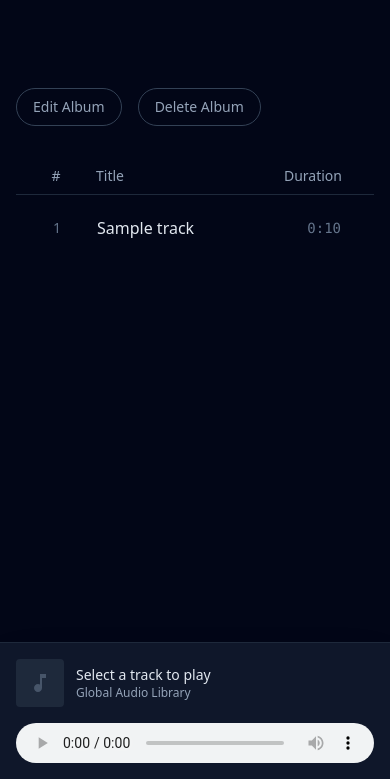
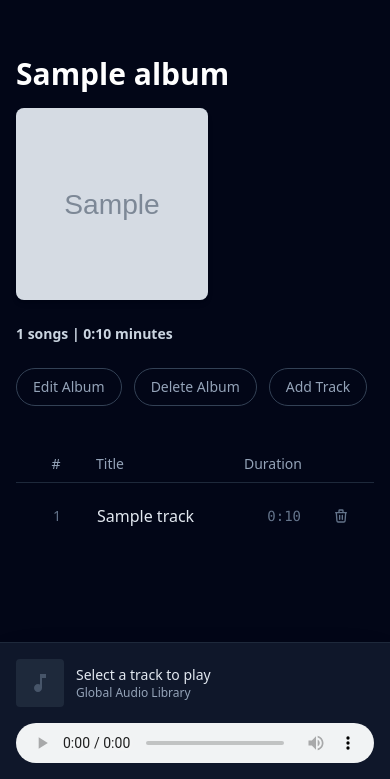
Before and after one commit to sargoth/musicPlayer, a Django app: page /albums/1/ in a window 390 px wide. Shown: the part 65-844 px from the top of the page. Run offline with Django 5.2, Linux system fonts and the light colour scheme; tables that the repository leaves empty hold one stand-in row (values such as "Sample post"); grey boxes marked "Sample" are stand-in pictures; some libraries are stand-ins or nearby versions.

Commit message:
1. Added track addition and deletion functionality. 2. Updated album details page visually.

```diff
--- a/catalog/urls.py
+++ b/catalog/urls.py
@@ -5,7 +5,7 @@ from catalog import views
 app_name = 'catalog'
 
 urlpatterns = [
-    path('', views.home_view, name='home'),
+    # path('', views.home_view, name='home'),
     path('artists/', include([
         path('', views.list_all_artists_view, name='list_artists'),
         path('create/', views.create_artist_view, name='create_artist'),
--- a/catalog/views.py
+++ b/catalog/views.py
@@ -4,23 +4,6 @@ from django.shortcuts import render, get_object_or_404, redirect
 from catalog.forms import CreateAlbumForm, CreateArtistForm
 from catalog.models import Album, Artist
 from tracks.models import Track
-
-
-def home_view(request: HttpRequest) -> HttpResponse:
-    recent_albums = Album.objects.select_related("artist").all()[:4]
-    popular_tracks = Track.objects.select_related(
-        "album",
-        "album__artist"
-    ).order_by(
-        "-times_played"
-    )[:4]
-
-    context = {
-        "recent_albums": recent_albums,
-        "popular_tracks": popular_tracks
-    }
-
-    return render(request, "catalog/home.html", context)
 
 
 def list_all_artists_view(request: HttpRequest) -> HttpResponse:
--- a/musicPlayer/urls.py
+++ b/musicPlayer/urls.py
@@ -1,23 +1,11 @@
-"""
-URL configuration for musicPlayer project.
-
-The `urlpatterns` list routes URLs to views. For more information please see:
-    https://docs.djangoproject.com/en/6.1/topics/http/urls/
-Examples:
-Function views
-    1. Add an import:  from my_app import views
-    2. Add a URL to urlpatterns:  path('', views.home, name='home')
-Class-based views
-    1. Add an import:  from other_app.views import Home
-    2. Add a URL to urlpatterns:  path('', Home.as_view(), name='home')
-Including another URLconf
-    1. Import the include() function: from django.urls import include, path
-    2. Add a URL to urlpatterns:  path('blog/', include('blog.urls'))
-"""
 from django.contrib import admin
 from django.urls import path, include
 
+from musicPlayer import views
+
 urlpatterns = [
     path('admin/', admin.site.urls),
+    path('', views.home_view, name='home'),
     path('', include('catalog.urls')),
+    path('', include('tracks.urls'))
 ]
--- a/templates/base.html
+++ b/templates/base.html
@@ -13,8 +13,11 @@
 <!-- Top Navigation Bar -->
 <header class="bg-slate-900 border-b border-slate-800 sticky top-0 z-40">
     <div class="max-w-7xl mx-auto px-4 sm:px-6 lg:px-8 h-16 flex items-center justify-between">
-            <a href="{% url 'catalog:home' %}" class="flex items-center gap-2 font-bold text-xl text-indigo-400 hover:text-indigo-300 transition">
-                <svg class="w-6 h-6" fill="currentColor" viewBox="0 0 24 24"><path d="M12 3v10.55c-.59-.34-1.27-.55-2-.55-2.21 0-4 1.79-4 4s1.79 4 4 4 4-1.79 4-4V7h4V3h-6z"/></svg>
+        <a href="{% url 'home' %}"
+           class="flex items-center gap-2 font-bold text-xl text-indigo-400 hover:text-indigo-300 transition">
+            <svg class="w-6 h-6" fill="currentColor" viewBox="0 0 24 24">
+                <path d="M12 3v10.55c-.59-.34-1.27-.55-2-.55-2.21 0-4 1.79-4 4s1.79 4 4 4 4-1.79 4-4V7h4V3h-6z"/>
+            </svg>
             <span>musicPlayer</span>
         </a>
 
@@ -33,13 +36,17 @@
 </main>
 
 <!-- Fixed Bottom Audio Player -->
-    <div id="global-music-player" data-turbo-permanent class="fixed bottom-0 left-0 right-0 z-50 bg-slate-900 border-t border-slate-800 p-4 shadow-2xl">
+<div id="global-music-player" data-turbo-permanent
+     class="fixed bottom-0 left-0 right-0 z-50 bg-slate-900 border-t border-slate-800 p-4 shadow-2xl">
     <div class="max-w-7xl mx-auto flex flex-col md:flex-row items-center justify-between gap-4">
 
         <!-- Now Playing Meta -->
         <div class="flex items-center gap-3 w-full md:w-1/4">
-                <div id="player-cover" class="w-12 h-12 bg-slate-800 rounded flex items-center justify-center overflow-hidden">
-                    <svg class="w-6 h-6 text-slate-600" fill="currentColor" viewBox="0 0 24 24"><path d="M12 3v10.55c-.59-.34-1.27-.55-2-.55-2.21 0-4 1.79-4 4s1.79 4 4 4 4-1.79 4-4V7h4V3h-6z"/></svg>
+            <div id="player-cover"
+                 class="w-12 h-12 bg-slate-800 rounded flex items-center justify-center overflow-hidden">
+                <svg class="w-6 h-6 text-slate-600" fill="currentColor" viewBox="0 0 24 24">
+                    <path d="M12 3v10.55c-.59-.34-1.27-.55-2-.55-2.21 0-4 1.79-4 4s1.79 4 4 4 4-1.79 4-4V7h4V3h-6z"/>
+                </svg>
             </div>
             <div class="truncate">
                 <div id="player-title" class="font-medium text-sm text-slate-200 truncate">Select a track to play</div>
@@ -81,10 +88,40 @@
         audio.src = audioUrl;
 
         // 3. Play the audio and catch any AbortErrors gracefully
-            audio.play().catch(function(error) {
+        audio.play().catch(function (error) {
             console.warn("Playback interrupted or waiting for user interaction:", error);
         });
     }
 </script>
+<script>
+    document.addEventListener('turbo:load', function () {
+
+        const urlInput = document.getElementById('id_track_url');
+        const durationInput = document.getElementById('id_duration_in_seconds');
+
+        if (urlInput && durationInput) {
+
+            urlInput.addEventListener('input', function () {
+                const audioUrl = this.value.trim();
+
+                if (audioUrl) {
+                    const tempAudio = new Audio();
+
+                    tempAudio.addEventListener('loadedmetadata', function () {
+                        durationInput.value = Math.round(tempAudio.duration);
+                    });
+
+                    tempAudio.addEventListener('error', function () {
+                        console.error("Failed to load metadata.");
+                    });
+
+                    tempAudio.src = audioUrl;
+                } else {
+                    durationInput.value = "";
+                }
+            });
+        }
+    });
+</script>
 </body>
 </html>
--- a/templates/catalog/album_detail.html
+++ b/templates/catalog/album_detail.html
@@ -1,80 +1,64 @@
 {% extends 'base.html' %}
 {% block content %}
 
-<!-- Album Header Section -->
-<div class="flex flex-col md:flex-row gap-8 items-end mb-10 mt-4">
-    {% for album in albums %}
-    <!-- Album Cover -->
-    <div class="w-56 h-56 shrink-0 rounded-xl overflow-hidden shadow-2xl shadow-black/50 bg-slate-800 border border-slate-700/50">
+    <!-- Main Wrapper: Stacks vertically on small screens, side-by-side on large screens -->
+    <div class="flex flex-col lg:flex-row gap-10 mt-6">
+
+        <!-- LEFT COLUMN: Album Info & Buttons -->
+        <div class="w-full lg:w-1/3 flex flex-col items-start">
+
+            <h1 class="text-3xl font-extrabold text-white mb-4">{{ album.title }}</h1>
+
+            <div class="aspect-square w-48 rounded-lg overflow-hidden bg-slate-800 mb-6 shadow-md">
                 <img src="{{ album.cover_image_url }}"
                      alt="{{ album.title }}"
-             class="w-full h-full object-cover">
+                     class="w-48 h-48 object-cover transition duration-500 hover:scale-105">
             </div>
-
-    <!-- Album Metadata -->
-    <div class="flex flex-col">
-        <span class="text-xs font-bold uppercase tracking-widest text-indigo-400 mb-2">Album</span>
-
-        <h1 class="text-4xl md:text-6xl font-extrabold text-white mb-4 tracking-tight">
-            {{ album.title }}
-        </h1>
-
-        <div class="flex items-center gap-3 text-sm text-slate-300">
-            <!-- Optional: Artist circular avatar -->
-            <img src="{{ album.artist.image_url }}"
-                 alt="{{ album.artist.name }}"
-                 class="w-8 h-8 rounded-full object-cover border border-slate-600">
-
-            <!-- Link to artist detail (needs URL tag later) -->
-            <a href="#" class="font-bold text-white hover:text-indigo-400 hover:underline transition">
-                Artist Name Placeholder
-            </a>
-
-            <span class="text-slate-500">•</span>
-
-            <!-- Number of tracks (can use album.tracks.count) -->
-            <span class="font-medium text-slate-400">Total Tracks: {{ album.tracks.count }}</span>
-        </div>
-    </div>
-    {% endfor %}
+            <div class="flex flex-col gap-1 mb-6 text-sm text-slate-400">
+                <p>
+                    <span class="font-semibold text-slate-300">{{ tracks|length }} songs | {{ album.total_duration|default:"0:00" }} minutes</span>
+                </p>
             </div>
 
             <!-- Action Buttons -->
-<div class="flex items-center gap-4 mb-8">
-    <!-- You can wire this button later to play the first track, or leave it out -->
-{#    <button class="w-14 h-14 rounded-full bg-indigo-600 hover:bg-indigo-500 text-white flex items-center justify-center transition shadow-lg shadow-indigo-600/30">#}
-{#        <svg class="w-6 h-6 ml-1" fill="currentColor" viewBox="0 0 24 24"><path d="M8 5v14l11-7z"/></svg>#}
-{#    </button>#}
-
-    <!-- Optional Edit/Delete links for exam requirements -->
-    <a href="{% url 'catalog:edit_album' album.pk %}" class="text-slate-400 hover:text-white transition text-sm font-medium px-4 py-2 border border-slate-700 rounded-full hover:bg-slate-800">
+            <!-- Changed flex container to flex-wrap so buttons don't overflow the column -->
+            <div class="flex flex-wrap items-center gap-3">
+                <a href="{% url 'catalog:edit_album' album.pk %}"
+                   class="text-slate-400 hover:text-white transition text-sm font-medium px-4 py-2 border border-slate-700 rounded-full hover:bg-slate-800">
                     Edit Album
                 </a>
-    <a href="{% url 'catalog:delete_album' album.pk %}" class="text-slate-400 hover:text-white transition text-sm font-medium px-4 py-2 border border-slate-700 rounded-full hover:bg-slate-800">
+                <a href="{% url 'catalog:delete_album' album.pk %}"
+                   class="text-slate-400 hover:text-white transition text-sm font-medium px-4 py-2 border border-slate-700 rounded-full hover:bg-slate-800">
                     Delete Album
                 </a>
+                <a href="{% url 'tracks:create_track' %}?album={{ album.pk }}"
+                   class="text-slate-400 hover:text-white transition text-sm font-medium px-4 py-2 border border-slate-700 rounded-full hover:bg-slate-800">
+                    Add Track
+                </a>
+            </div>
         </div>
 
-<!-- Tracklist Section -->
-<div class="mt-8">
-    <!-- Table Header -->
-    <div class="grid grid-cols-[3rem_1fr_auto] gap-4 px-4 py-2 border-b border-slate-800 text-sm text-slate-400 font-medium mb-2">
+        <!-- RIGHT COLUMN: Tracklist -->
+        <div class="w-full lg:w-2/3">
+            <!-- Table Header (Updated Grid: 4 columns) -->
+            <div class="grid grid-cols-[3rem_1fr_auto_2rem] gap-4 px-4 py-2 border-b border-slate-800 text-sm text-slate-400 font-medium mb-2">
                 <div class="text-center">#</div>
                 <div>Title</div>
-        <div class="pr-4">Duration</div>
+                <div class="text-right pr-2">Duration</div>
+                <div><!-- Empty header for actions --></div>
             </div>
 
             <div class="flex flex-col gap-1">
                 {% for track in tracks %}
-        <!-- Single Track Row -->
-        <div class="group grid grid-cols-[3rem_1fr_auto] gap-4 px-4 py-3 items-center hover:bg-slate-800/60 rounded-lg transition duration-200 border border-transparent hover:border-slate-700/50">
+                    <!-- Single Track Row (Updated Grid: 4 columns) -->
+                    <div class="group grid grid-cols-[3rem_1fr_auto_2rem] gap-4 px-4 py-3 items-center hover:bg-slate-800/60 rounded-lg transition duration-200 border border-transparent hover:border-slate-700/50">
 
                         <!-- Track Number / Play Button (swaps on hover) -->
                         <div class="relative w-full flex items-center justify-center">
                             <span class="text-slate-500 text-sm group-hover:hidden">{{ track.pk }}</span>
                             <button
                                     onclick="playTrack('{{ track.track_url }}', '{{ track.title }}', '{{ track.album.artist.name }}', '{{ track.album.cover_image_url }}')"
-                        class="hidden group-hover:flex w-6 h-6 rounded-full bg-indigo-600 hover:bg-indigo-500 text-white flex items-center justify-center transition">
+                                    class="hidden group-hover:flex w-6 h-6 rounded-full bg-indigo-600 hover:bg-indigo-500 text-white items-center justify-center transition">
                                 ▶
                             </button>
                         </div>
@@ -85,19 +69,36 @@
                         </div>
 
                         <!-- Duration -->
-            <div class="text-slate-500 text-sm font-mono pr-4 group-hover:text-slate-300 transition">
+                        <div class="text-slate-500 text-sm font-mono text-right pr-2 group-hover:text-slate-300 transition">
                             {{ track.convert_track_duration }}
+                        </div>
+
+                        <!-- Delete Action (Reveals on Hover) -->
+                        <div class="flex items-center justify-center opacity-100 lg:opacity-0 lg:group-hover:opacity-100 transition-opacity duration-200">
+                            <a href="{% url 'tracks:delete_track' track.pk %}"
+{#                               onclick="return confirm('Are you sure you want to delete {{ track.title|escapejs }}?');"#}
+                               class="text-slate-500 hover:text-red-500 transition p-1"
+                               title="Delete Track">
+                                <svg class="w-4 h-4" fill="none" stroke="currentColor" viewBox="0 0 24 24">
+                                    <path stroke-linecap="round" stroke-linejoin="round" stroke-width="2"
+                                          d="M19 7l-.867 12.142A2 2 0 0116.138 21H7.862a2 2 0 01-1.995-1.858L5 7m5 4v6m4-6v6m1-10V4a1 1 0 00-1-1h-4a1 1 0 00-1 1v3M4 7h16"/>
+                                </svg>
+                            </a>
                         </div>
                     </div>
                 {% empty %}
                     <div class="py-12 flex flex-col items-center justify-center bg-slate-900/30 border border-slate-800 border-dashed rounded-xl text-center mt-4">
-            <svg class="w-12 h-12 text-slate-600 mb-3" fill="none" stroke="currentColor" viewBox="0 0 24 24">
-                <path stroke-linecap="round" stroke-linejoin="round" stroke-width="1.5" d="M9 19V6l12-3v13M9 19c0 1.105-1.343 2-3 2s-3-.895-3-2 1.343-2 3-2 3 .895 3 2zm12-3c0 1.105-1.343 2-3 2s-3-.895-3-2 1.343-2 3-2 3 .895 3 2zM9 10l12-3"></path>
+                        <svg class="w-12 h-12 text-slate-600 mb-3" fill="none" stroke="currentColor"
+                             viewBox="0 0 24 24">
+                            <path stroke-linecap="round" stroke-linejoin="round" stroke-width="1.5"
+                                  d="M9 19V6l12-3v13M9 19c0 1.105-1.343 2-3 2s-3-.895-3-2 1.343-2 3-2 3 .895 3 2zm12-3c0 1.105-1.343 2-3 2s-3-.895-3-2 1.343-2 3-2 3 .895 3 2zM9 10l12-3"></path>
                         </svg>
                         <p class="text-slate-400 text-sm">No tracks added to this album yet.</p>
-            <a href="#" class="mt-4 text-indigo-400 text-sm hover:underline">Add a track</a>
+                        <a href="{% url 'tracks:create_track' %}?album={{ album.pk }}"
+                           class="mt-4 text-indigo-400 text-sm hover:underline">Add a track</a>
                     </div>
                 {% endfor %}
             </div>
         </div>
+    </div>
 {% endblock %}
--- a/templates/catalog/delete_album.html
+++ b/templates/catalog/delete_album.html
@@ -22,7 +22,7 @@
 
             <div class="flex flex-col-reverse sm:flex-row gap-3 justify-center mt-8">
                 <!-- Cancel Button -->
-                <a href="{% url 'catalog:album-detail' album.pk %}" class="w-full sm:w-auto px-6 py-2.5 text-sm font-medium text-slate-300 hover:text-white bg-slate-800 hover:bg-slate-700 rounded-lg transition border border-slate-700">
+                <a href="{% url 'catalog:album_detail' album.pk %}" class="w-full sm:w-auto px-6 py-2.5 text-sm font-medium text-slate-300 hover:text-white bg-slate-800 hover:bg-slate-700 rounded-lg transition border border-slate-700">
                     Cancel
                 </a>
 
--- a/tracks/models.py
+++ b/tracks/models.py
@@ -12,8 +12,7 @@ class Track(models.Model):
     duration_in_seconds = models.PositiveIntegerField(
         validators=[
             MinValueValidator(1, message="The duration must be 1 second or more.")
-        ],
-        help_text="Track duration in seconds."
+        ]
     )
 
     track_url = models.URLField(
--- /dev/null
+++ b/tracks/urls.py
@@ -0,0 +1,12 @@
+from django.urls import path, include
+
+from tracks import views
+
+app_name = 'tracks'
+
+urlpatterns = [
+    path('tracks/', include([
+        path('create/', views.create_track_view, name='create_track'),
+        path('<int:pk>/delete/', views.delete_track_view, name='delete_track')
+    ]))
+]
```
Also changed, not shown: catalog/models.py (+10 -0 lines), musicPlayer/views.py (added, +22 -0 lines), templates/tracks/create_track.html (added, +37 -0 lines), templates/tracks/delete_track.html (added, +38 -0 lines), tracks/forms.py (added, +20 -0 lines), tracks/views.py (+43 -2 lines), templates/home.html (renamed from templates/catalog/home.html). Lines whose indentation alone changed are shown as unchanged.
